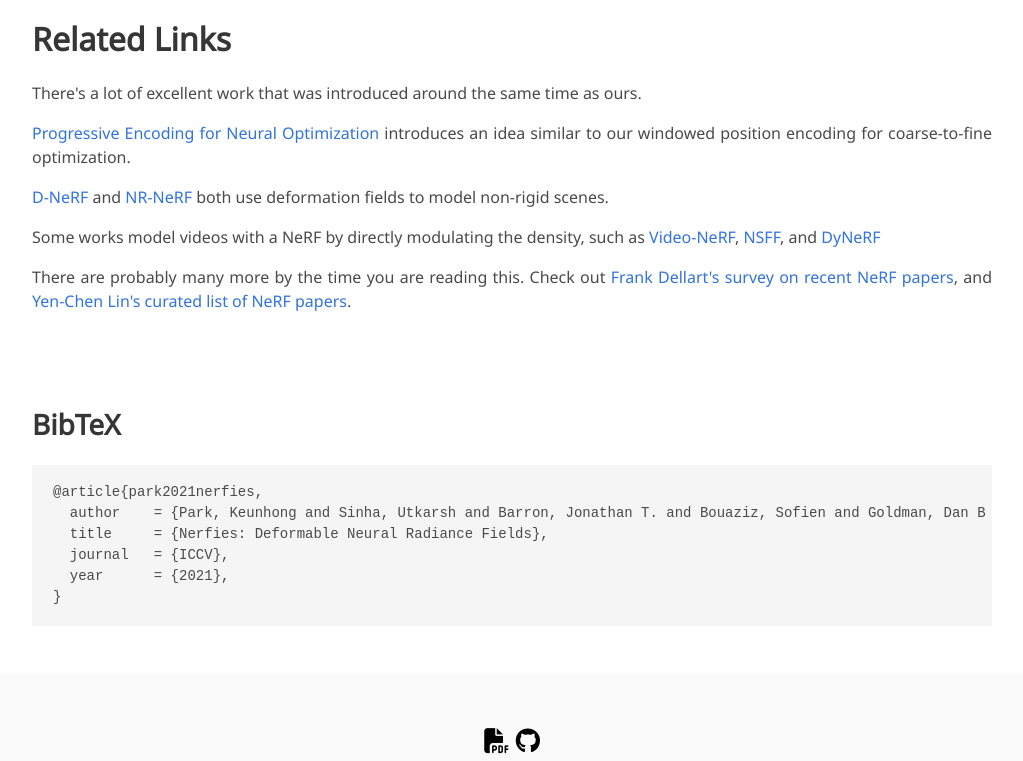
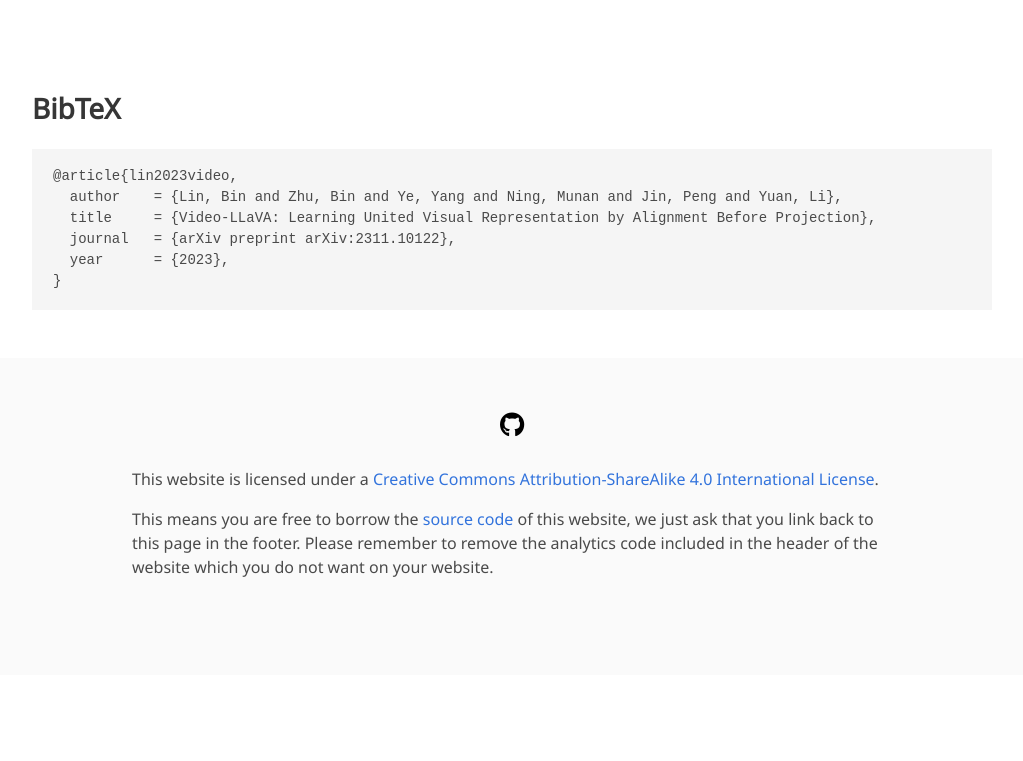
Before and after one commit to cap6412-eval-vidllava/cap6412-eval-vidllava.github.io, a plain HTML site: page index.html in a window 1280 px wide. Shown: the part 3103-3864 px from the top of the page, without its empty margins (128-1151 px from the left). After the commit the page ends 3778 px from the top, so only its background shows below. Drawn offline with nearby package versions, Linux system fonts and the light colour scheme; some icons are missing; a web font is replaced by a local one.

Commit message:
Update index.html

```diff
--- a/index.html
+++ b/index.html
@@ -409,34 +409,6 @@
     </div>
     <!--/ Animation. -->
 
-
-    <!-- Concurrent Work. -->
-    <div class="columns is-centered">
-      <div class="column is-full-width">
-        <h2 class="title is-3">Related Links</h2>
-
-        <div class="content has-text-justified">
-          <p>
-            There's a lot of excellent work that was introduced around the same time as ours.
-          </p>
-          <p>
-            <a href="https://arxiv.org/abs/2104.09125">Progressive Encoding for Neural Optimization</a> introduces an idea similar to our windowed position encoding for coarse-to-fine optimization.
-          </p>
-          <p>
-            <a href="https://www.albertpumarola.com/research/D-NeRF/index.html">D-NeRF</a> and <a href="https://gvv.mpi-inf.mpg.de/projects/nonrigid_nerf/">NR-NeRF</a>
-            both use deformation fields to model non-rigid scenes.
-          </p>
-          <p>
-            Some works model videos with a NeRF by directly modulating the density, such as <a href="https://video-nerf.github.io/">Video-NeRF</a>, <a href="https://www.cs.cornell.edu/~zl548/NSFF/">NSFF</a>, and <a href="https://neural-3d-video.github.io/">DyNeRF</a>
-          </p>
-          <p>
-            There are probably many more by the time you are reading this. Check out <a href="https://dellaert.github.io/NeRF/">Frank Dellart's survey on recent NeRF papers</a>, and <a href="https://github.com/yenchenlin/awesome-NeRF">Yen-Chen Lin's curated list of NeRF papers</a>.
-          </p>
-        </div>
-      </div>
-    </div>
-    <!--/ Concurrent Work. -->
-
   </div>
 </section>
 
@@ -444,11 +416,11 @@
 <section class="section" id="BibTeX">
   <div class="container is-max-desktop content">
     <h2 class="title">BibTeX</h2>
-    <pre><code>@article{park2021nerfies,
-  author    = {Park, Keunhong and Sinha, Utkarsh and Barron, Jonathan T. and Bouaziz, Sofien and Goldman, Dan B and Seitz, Steven M. and Martin-Brualla, Ricardo},
-  title     = {Nerfies: Deformable Neural Radiance Fields},
-  journal   = {ICCV},
-  year      = {2021},
+    <pre><code>@article{lin2023video,
+  author    = {Lin, Bin and Zhu, Bin and Ye, Yang and Ning, Munan and Jin, Peng and Yuan, Li},
+  title     = {Video-LLaVA: Learning United Visual Representation by Alignment Before Projection},
+  journal   = {arXiv preprint arXiv:2311.10122},
+  year      = {2023},
 }</code></pre>
   </div>
 </section>
@@ -457,11 +429,7 @@
 <footer class="footer">
   <div class="container">
     <div class="content has-text-centered">
-      <a class="icon-link"
-         href="./static/videos/nerfies_paper.pdf">
-        <i class="fas fa-file-pdf"></i>
-      </a>
-      <a class="icon-link" href="https://github.com/keunhong" class="external-link" disabled>
+      <a class="icon-link" href="https://github.com/anantalp" class="external-link" disabled>
         <i class="fab fa-github"></i>
       </a>
     </div>
```
